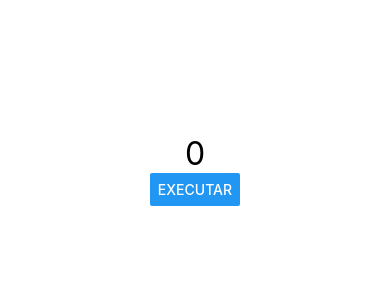
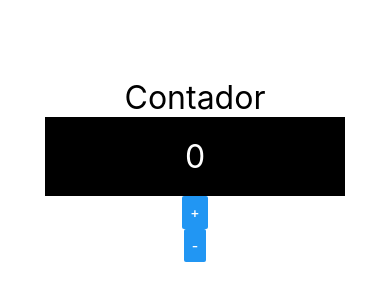
Before and after one commit to jvictordev7/Curso-React-Native, a React Native app in the folder exercicios/: screen / in a window 390 px wide. Shown: the part 252-552 px from the top of the page. Built offline with nearby package versions, Linux system fonts and the light colour scheme.

Commit message:
Criei contadores

```diff
--- a/exercicios/src/App.js
+++ b/exercicios/src/App.js
@@ -1,7 +1,9 @@
 import React from "react";
 import { View, StyleSheet } from 'react-native'
-import Pai from "./components/indireta/pai";
+import ContadorV2 from "./components/contador/ContadorV2";
 
+
+//import Pai from "./components/indireta/pai";
 //import Pai from "./components/direta/Pai"
 //import Contador from "./components/Contador";
 //import Botao from "./components/Botao";
@@ -13,9 +15,10 @@ import Pai from "./components/indireta/pai";
 
 export default () => (
   <View style={style.App}>
-      <Pai/>
+      <ContadorV2 />
 
       {/*<Botao />
+      <Pai />
       <Pai />
       <Contador inicial={100} passo={13}  />
       <Contador />
--- /dev/null
+++ b/exercicios/src/components/contador/ContadorBotoes.js
@@ -0,0 +1,12 @@
+import React from "react"
+import { Button, Text } from "react-native"
+
+
+export default props => {
+    return (
+        <>
+            <Button title="+" onPress={props.inc} />
+            <Button title="-" onPress={props.dec} />
+        </>
+    )
+}
--- /dev/null
+++ b/exercicios/src/components/contador/ContadorDisplay.js
@@ -0,0 +1,24 @@
+import React from "react"
+import { View, Text, StyleSheet } from "react-native"
+import Estilo from "../estilo"
+
+export default props => {
+    return (
+        <View style={style.Display}>
+            <Text style={[Estilo.txtG, style.DisplayText]}>
+                {props.num}
+            </Text>
+        </View>
+    )
+}
+
+const style = StyleSheet.create({
+    Display: {
+        backgroundColor: '#000',
+        padding: 20,
+        width:300
+    },
+    DisplayText: {
+        color: '#fff'
+    }
+})
--- /dev/null
+++ b/exercicios/src/components/contador/ContadorV2.js
@@ -0,0 +1,22 @@
+import React, { useState } from "react"
+import { Text } from "react-native"
+import Estilo from "../estilo"
+import ContadorDisplay from "./ContadorDisplay"
+import ContadorBotoes from "./ContadorBotoes"
+
+export default props => {
+    const [num, setNum] = useState(0)
+
+    const inc = () => setNum(num + 1)
+    const dec = () => setNum(num + 1)
+
+    return (
+        <>
+            <Text style={Estilo.txtG}>
+                Contador
+            </Text>
+            <ContadorDisplay num={num} />
+            <ContadorBotoes inc={inc} dec={dec} />
+        </>
+    )
+}
```
Also changed, not shown: 1 other file (tests, documents, lock files or other folders).
